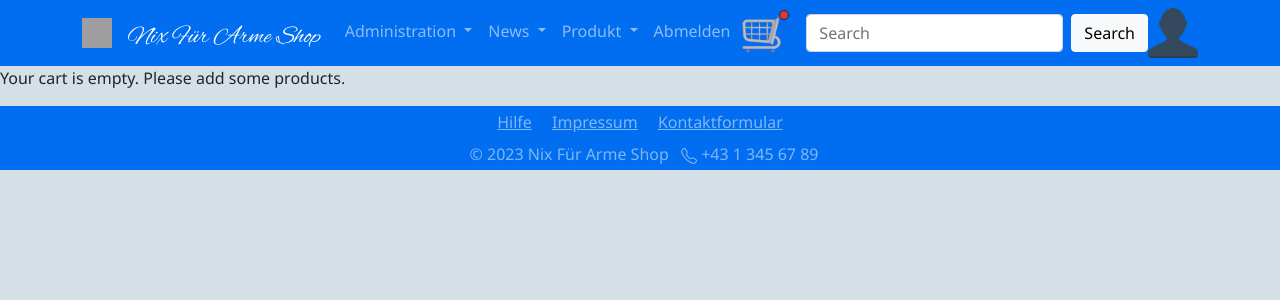
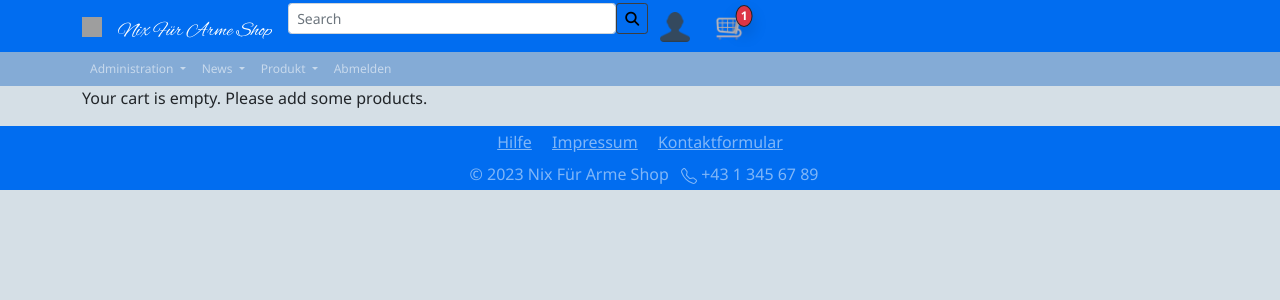
Before and after one commit to daniel-hopium/ITP-webshop, a PHP site: page /inc/pgs/shoppingcart.php in a window 1280 px wide. Shown: the top 300 px of the page. Run offline with PHP 8.4, Linux system fonts and the light colour scheme; a user stored in the database is signed in; data comes from the database, SQL or seed files in the repository; data that the repository does not hold is empty; some libraries are stand-ins or nearby versions; grey boxes are pictures that could not be loaded.

Commit message:
Navbar Update when logged in

```diff
--- a/inc/includes/head.php
+++ b/inc/includes/head.php
@@ -8,6 +8,7 @@
 <script src="https://code.jquery.com/jquery-3.6.4.min.js"
   integrity="sha256-oP6HI9z1XaZNBrJURtCoUT5SUnxFr8s3BzRl+cbzUq8=" crossorigin="anonymous"></script>
 <link href=".\..\..\res\css\styles.css" rel="stylesheet" type="text/css">
+<script src="https://kit.fontawesome.com/261fbd987c.js" crossorigin="anonymous"></script>
 
 <?php
 // Session start
--- a/inc/includes/nav_logged_in.php
+++ b/inc/includes/nav_logged_in.php
@@ -7,29 +7,73 @@ include '../../config/check_if_admin.php';
 <link rel="preconnect" href="https://fonts.gstatic.com" crossorigin>
 <link href='https://fonts.googleapis.com/css?family=Alex Brush' rel='stylesheet'>
 
-<nav class="navbar sticky-top navbar-expand-sm navbar-dark  ">
+<nav class="navbar sticky-top navbar-expand-sm navbar-dark  " id="nav-primary">
+
     <div class="container ">
         <a href='#' class="navbar-brand mb-0 h1">
             <img class="d-inline-block align top"
-                src="https://icons.iconarchive.com/icons/iconka/business-finance/256/handshake-icon.png" width="30"
-                height="30">
+                src="https://icons.iconarchive.com/icons/iconka/business-finance/256/handshake-icon.png" width="20"
+                height="20">
         </a>
         <a href='home.php' class="navbar-brand mb-0 h1 mt-2" id="shopName"
-            style="font-family:'Alex Brush'; font-size: 25px;">Nix Für Arme Shop</a>
+            style="font-family:'Alex Brush'; font-size: 20px;">Nix Für Arme Shop</a>
         <button type="button" data-bs-toggle="collapse" data-bs-target="#navbarNav" class="navbar-toggler"
             aria-controls="navbarNav" aria-expanded="false" aria-label="Toggle navigation">
             <span class="navbar-toggler-icon"></span>
         </button>
         <div class="collapse navbar-collapse" id="navbarNav">
+            <ul class="navbar-nav align-items-center ">
+                <li class="nav-item col-12">
+                    <div class="input-group">
+                        <form class="d-flex col-12" method="post" action="search.php">
+                            <input id="search-input" type="text" class="form-control form-control-sm" name="search"
+                                placeholder="Search" aria-describedby="search-button" />
+                            <button id="search-button" name="submit-search" type="submit"
+                                class="btn btn-primary btn-sm">
+                                <i class="fas fa-search"></i>
+                            </button>
+                        </form>
+                    </div>
+                </li>
+                <li class="nav-item ">
+                    <div class="container">
+                        <a href="userProfile.php" class="">
+                            <img class="rounded  float-end" src="../../res/img/profile-picture.png" alt="Avatar"
+                                style="width: 30px; height: 30px;">
+                    </div>
+                </li>
+
+                <li class="nav-item">
+                    <div class="container">
+                        <div class=" d-inline-flex position-relative ">
+                            <a href="shoppingcart.php">
+                                <span
+                                    class="  badge position-absolute mt-1 start-100 translate-middle shadow p-1 border border-dark bg-danger rounded-circle"
+                                    id="shopping-cart-amount">1
+                                </span>
+                                <img class="" src=" ../../res/img/shopping-cart.png" alt="Avatar"
+                                    style="width: 30px; height: 30px;">
+                            </a>
+                        </div>
+                    </div>
+                </li>
+            </ul>
+        </div>
+</nav>
+
+<nav id="nav-secondary" class="navbar  navbar-expand-sm navbar-dark  ">
+    <div class="container ">
+        <ul class="navbar-nav">
+
             <ul class="navbar-nav">
 
                 <?php if ($role == 'administrator') {
                     echo "
                 <li class='nav-item dropdown'>
-                    <a href='#' class='nav-link dropdown-toggle' id='navbarDropdown' role='button' data-bs-toggle='dropdown' aria-expanded='false'>
+                    <a href='' class='nav-link dropdown-toggle' id='navbarDropdown1' role='button' data-bs-toggle='dropdown' aria-expanded='false'>
                         Administration
                     </a>
-                    <ul class='dropdown-menu' aria-labelledby='navbarDropdown'>
+                    <ul class='dropdown-menu' aria-labelledby='navbarDropdown1'>
                         <li><a href='product_adminpage.php' class='dropdown-item'>Produktverwaltung</a></li>
                         <li><a href='product_upload.php' class='dropdown-item'>Produktupload</a></li>
                         <li><a href='finance_overview.php' class='dropdown-item'>Finanzübersicht</a></li>
@@ -43,10 +87,10 @@ include '../../config/check_if_admin.php';
                 <?php if ($role == 'administrator') {
                     echo "
                     <li class='nav-item dropdown'>
-                    <a href='#' class='nav-link dropdown-toggle' id='navbarDropdown' role='button' data-bs-toggle='dropdown' aria-expanded='false'>
+                        <a href='#' class='nav-link dropdown-toggle' id='navbarDropdown2' role='button' data-bs-toggle='dropdown' aria-expanded='false'>
                             News
                         </a>
-                    <ul class='dropdown-menu' aria-labelledby='navbarDropdown'>
+                        <ul class='dropdown-menu' aria-labelledby='navbarDropdown2'>
                             <li><a href='newsBlog.php' class='dropdown-item'>Post News Blog</a></li>
                             <li><a href='newsBlog_user.php' class='dropdown-item'>News Blog</a></li>
 
@@ -58,10 +102,10 @@ include '../../config/check_if_admin.php';
                 <?php if ($role == 'customer' || $role == 'seller') {
                     echo "
                     <li class='nav-item dropdown'>
-                    <a href='#' class='nav-link dropdown-toggle' id='navbarDropdown' role='button' data-bs-toggle='dropdown' aria-expanded='false'>
+                        <a href='#' class='nav-link dropdown-toggle' id='navbarDropdown3' role='button' data-bs-toggle='dropdown' aria-expanded='false'>
                             News
                         </a>
-                    <ul class='dropdown-menu' aria-labelledby='navbarDropdown'>
+                        <ul class='dropdown-menu' aria-labelledby='navbarDropdown3'>
                             <li><a href='newsBlog_user.php' class='dropdown-item'>News Blog</a></li>
                         </ul>
                     </li>";
@@ -69,11 +113,11 @@ include '../../config/check_if_admin.php';
 ?>
 
                 <li class="nav-item dropdown">
-                    <a href="#" class="nav-link dropdown-toggle" id="navbarDropdown" role="button"
+                    <a href="#" class="nav-link dropdown-toggle" id="navbarDropdown4" role="button"
                         data-bs-toggle="dropdown" aria-expanded="false">
                         Produkt
                     </a>
-                    <ul class="dropdown-menu" aria-labelledby="navbarDropdown">
+                    <ul class="dropdown-menu" aria-labelledby="navbarDropdown4">
                         <li><a href="prod_categories.php" class="dropdown-item">Produktkategorien</a></li>
                         <li><a href="prod_display.php" class="dropdown-item">Produktdisplay</a></li>
                     </ul>
@@ -85,28 +129,9 @@ include '../../config/check_if_admin.php';
                         Abmelden
                     </a>
                 </li>
-                <li>
-                    <div class="d-inline-flex position-relative">
-                        <a href="shoppingcart.php">
-                            <span
-                                class="  badge position-absolute mt-1 start-100 translate-middle shadow p-1 border border-dark bg-danger rounded-circle"
-                                id="shopping-cart-amount">
+            </ul>
+    </div>
+</nav>
 
-                            </span>
-                            <img class="" src=" ../../res/img/shopping-cart.png" alt="Avatar"
-                                style="width: 45px; height: 45px;">
-                        </a>
-                    </div>
-                </li>
 
 </div>
-        <form class="d-flex ms-auto my-2 my-lg-0" method="post" action="search.php">
-            <input class="form-control me-2" type="text" name="search" placeholder="Search" aria-label="Search">
-            <button class="btn btn btn-light" type="submit" name="submit-search">Search</button>
-        </form>
-        <a href="userProfile.php">
-            <img class="rounded shadow-4 float-end" src="../../res/img/profile-picture.png" alt="Avatar"
-                style="width: 50px; height: 50px;">
-        </a>
-</nav>
-</div>
--- a/inc/pgs/shoppingcart.php
+++ b/inc/pgs/shoppingcart.php
@@ -36,6 +36,9 @@ if (isset($_POST['quantity'])) {
 $order_summary = "<form method='post'><table><thead><tr><th>Name</th><th>Quantity</th><th>Price</th><th>Total Price</th><th>Remove</th></tr></thead><tbody>";
 $order_total = 0;
 
+echo "<div class='container'>";
+
+
 // Check if the cart is empty
 if (mysqli_num_rows($result) > 0) {
     // Retrieve the products in the cart from the database
@@ -73,6 +76,8 @@ if (mysqli_num_rows($result) > 0) {
     echo "<p>Your cart is empty. Please add some products.</p>";
 }
 
+echo "</div >";
+
 // Close the database connection
 mysqli_close($connection);
 
--- a/res/css/styles.css
+++ b/res/css/styles.css
@@ -13,6 +13,20 @@ body {
 
 nav {
   background-color: #016df0;
+}
+
+#nav-primary {
+  background-color: #016df0;
+  padding-top: 0.2rem;
+  padding-bottom: 0.1rem;
+  font-size: 1rem;
+}
+
+#nav-secondary {
+  background-color: #0357bc62 !important;
+  padding-top: 0.01rem;
+  padding-bottom: 0.01rem;
+  font-size: 0.75rem;
 }
 
 .nav-center {
```
Lines whose indentation alone changed are shown as unchanged.
